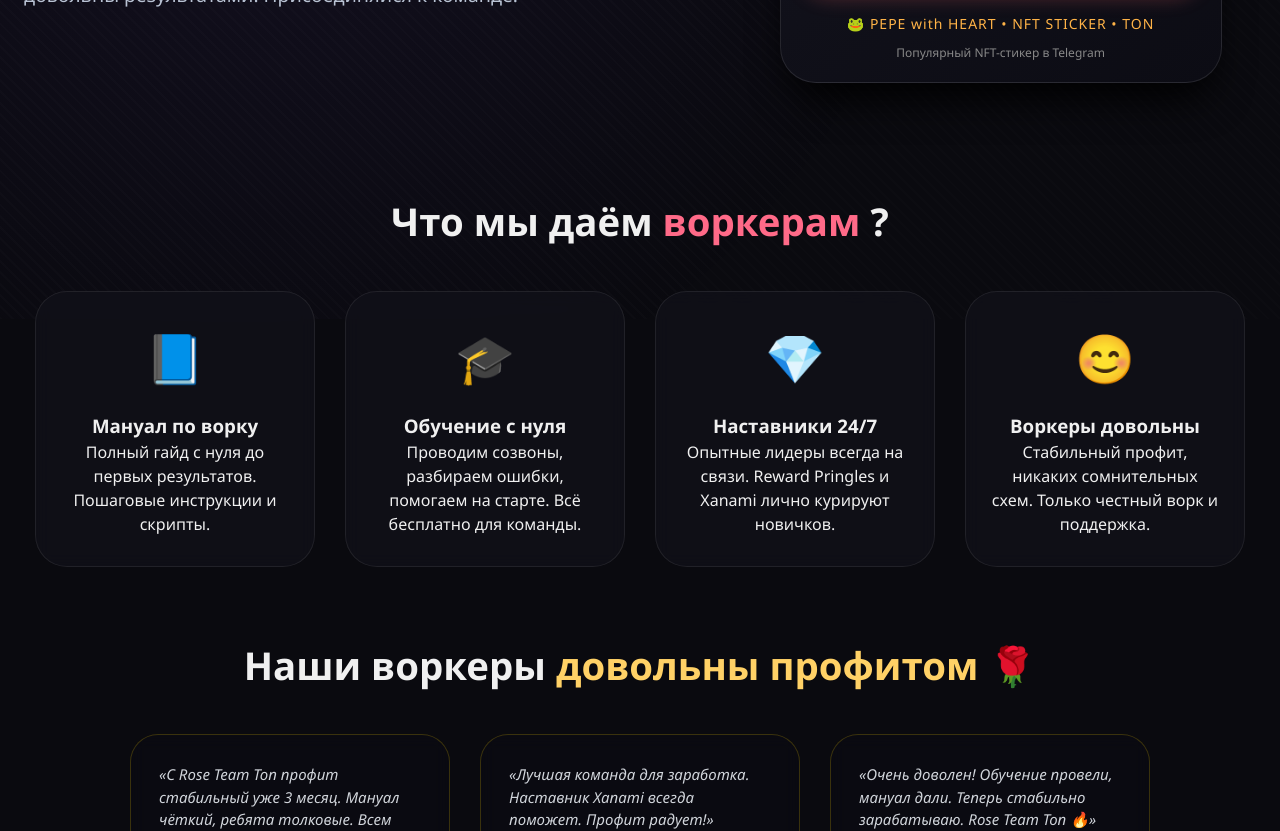
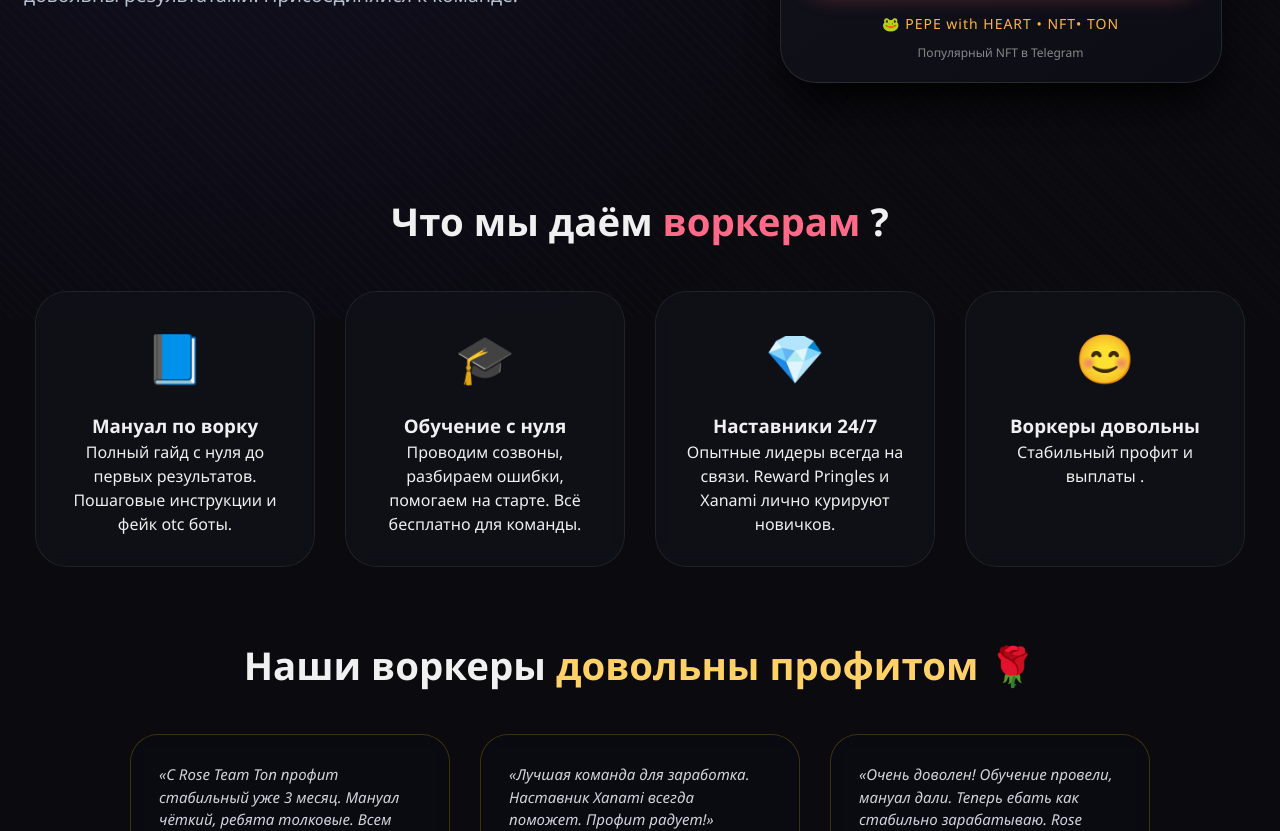
Before and after one commit to Tramrosing/roseteam, a plain HTML site: page index.html in a window 1280 px wide. Shown: the part 481-1312 px from the top of the page. Drawn offline with Linux system fonts and the light colour scheme.

Commit message:
Add files via upload

```diff
--- a/index.html
+++ b/index.html
@@ -446,18 +446,18 @@
         <div class="hero-right">
             <div class="pepe-card">
                 <img src="https://images.cults3d.com/9h0Lrtxmth4Uxoujgl-qH6XRIAE=/516x516/filters:no_upscale()/https://fbi.cults3d.com/uploaders/28846150/illustration-file/1e036844-eb6a-40c8-b22c-2e71e690cea4/cae9bc60-0d24-4e21-acc9-23da2eddfb26.png" alt="Pepe with heart - Telegram NFT Sticker">
-                <div class="pepe-title">🐸 PEPE with HEART • NFT STICKER • TON</div>
-                <p style="margin-top: 10px; font-size: 12px; color: #888;">Популярный NFT-стикер в Telegram</p>
+                <div class="pepe-title">🐸 PEPE with HEART • NFT• TON</div>
+                <p style="margin-top: 10px; font-size: 12px; color: #888;">Популярный NFT в Telegram</p>
             </div>
         </div>
     </div>
 
     <h2 class="section-title">Что мы даём <span style="color:#FF6A88">воркерам</span> ?</h2>
     <div class="cards-grid">
-        <div class="benefit-card"><div class="benefit-icon">📘</div><h3>Мануал по ворку</h3><p>Полный гайд с нуля до первых результатов. Пошаговые инструкции и скрипты.</p></div>
+        <div class="benefit-card"><div class="benefit-icon">📘</div><h3>Мануал по ворку</h3><p>Полный гайд с нуля до первых результатов. Пошаговые инструкции и фейк otc боты.</p></div>
         <div class="benefit-card"><div class="benefit-icon">🎓</div><h3>Обучение с нуля</h3><p>Проводим созвоны, разбираем ошибки, помогаем на старте. Всё бесплатно для команды.</p></div>
         <div class="benefit-card"><div class="benefit-icon">💎</div><h3>Наставники 24/7</h3><p>Опытные лидеры всегда на связи. Reward Pringles и Xanami лично курируют новичков.</p></div>
-        <div class="benefit-card"><div class="benefit-icon">😊</div><h3>Воркеры довольны</h3><p>Стабильный профит, никаких сомнительных схем. Только честный ворк и поддержка.</p></div>
+        <div class="benefit-card"><div class="benefit-icon">😊</div><h3>Воркеры довольны</h3><p>Стабильный профит и выплаты .</p></div>
     </div>
 
     <h2 class="section-title">Наши воркеры <span style="color:#FFD166">довольны профитом</span> 🌹</h2>
@@ -477,7 +477,7 @@
             </div>
         </div>
         <div class="review-card">
-            <div class="review-text">«Очень доволен! Обучение провели, мануал дали. Теперь стабильно зарабатываю. Rose Team Ton 🔥»</div>
+            <div class="review-text">«Очень доволен! Обучение провели, мануал дали. Теперь ебать как стабильно зарабатываю. Rose Team Ton 🔥»</div>
             <div class="review-author">
                 <div class="author-avatar">🌹</div>
                 <div><span class="author-name">rose_worker</span><span class="author-badge">✓</span></div>
```
